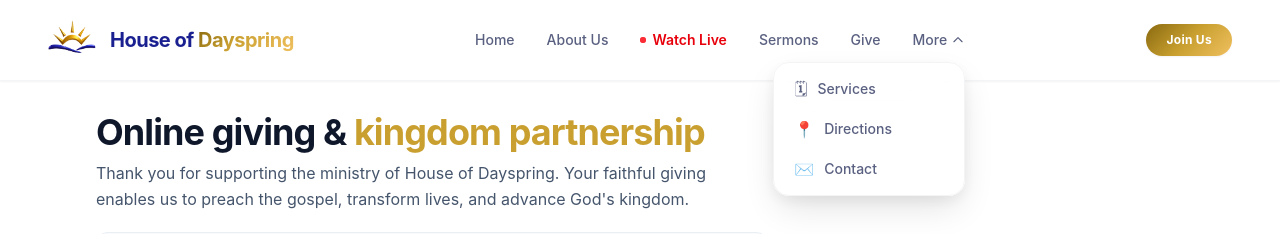
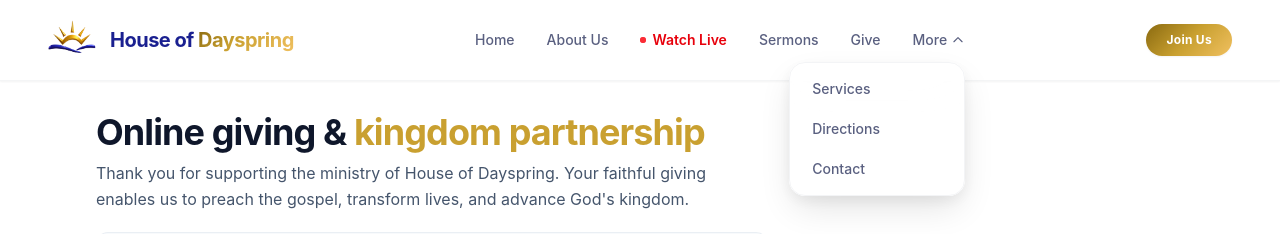
Before and after one commit to HODSC-01/HODS-Landing, a React (Vite) app: page /give in a window 1280 px wide. Both pictures are taken after a click on the button "More". Shown: the top 234 px of the page. Built offline with nearby package versions, Linux system fonts and the light colour scheme.

Commit message:
remove emoji

```diff
--- a/src/components/Navbar.tsx
+++ b/src/components/Navbar.tsx
@@ -141,30 +141,27 @@ export default function Navbar({ logoTargetRef, borderBottom = false }: NavbarPr
             </button>
 
             {dropdownOpen && (
-              <div className="absolute top-full right-0 mt-3 w-48 bg-white/95 backdrop-blur-xl border border-gray-100 rounded-2xl shadow-[0_15px_35px_-5px_rgba(0,0,0,0.12),0_5px_15px_rgba(0,0,0,0.06)] p-1.5 z-50 animate-in fade-in slide-in-from-top-2 duration-150">
+              <div className="absolute top-full right-0 mt-3 w-44 bg-white/95 backdrop-blur-xl border border-gray-100 rounded-2xl shadow-[0_15px_35px_-5px_rgba(0,0,0,0.12),0_5px_15px_rgba(0,0,0,0.06)] p-1.5 z-50 animate-in fade-in slide-in-from-top-2 duration-150">
                 <a
                   href="#services"
                   onClick={(e) => handleNavClick(e, 'services')}
-                  className="flex items-center gap-2.5 px-3.5 py-2.5 rounded-xl text-sm font-medium text-[#5a6080] hover:text-[#1a2090] hover:bg-[#1a2090]/5 transition-colors"
+                  className="block px-4 py-2.5 rounded-xl text-sm font-medium text-[#5a6080] hover:text-[#1a2090] hover:bg-[#1a2090]/5 transition-colors"
                 >
-                  <span className="text-base leading-none">🗓</span>
-                  <span>Services</span>
+                  Services
                 </a>
                 <a
                   href="#directions"
                   onClick={(e) => handleNavClick(e, 'directions')}
-                  className="flex items-center gap-2.5 px-3.5 py-2.5 rounded-xl text-sm font-medium text-[#5a6080] hover:text-[#1a2090] hover:bg-[#1a2090]/5 transition-colors"
+                  className="block px-4 py-2.5 rounded-xl text-sm font-medium text-[#5a6080] hover:text-[#1a2090] hover:bg-[#1a2090]/5 transition-colors"
                 >
-                  <span className="text-base leading-none">📍</span>
-                  <span>Directions</span>
+                  Directions
                 </a>
                 <a
                   href="#contact"
                   onClick={(e) => handleNavClick(e, 'contact')}
-                  className="flex items-center gap-2.5 px-3.5 py-2.5 rounded-xl text-sm font-medium text-[#5a6080] hover:text-[#1a2090] hover:bg-[#1a2090]/5 transition-colors"
+                  className="block px-4 py-2.5 rounded-xl text-sm font-medium text-[#5a6080] hover:text-[#1a2090] hover:bg-[#1a2090]/5 transition-colors"
                 >
-                  <span className="text-base leading-none">✉️</span>
-                  <span>Contact</span>
+                  Contact
                 </a>
               </div>
             )}
```
